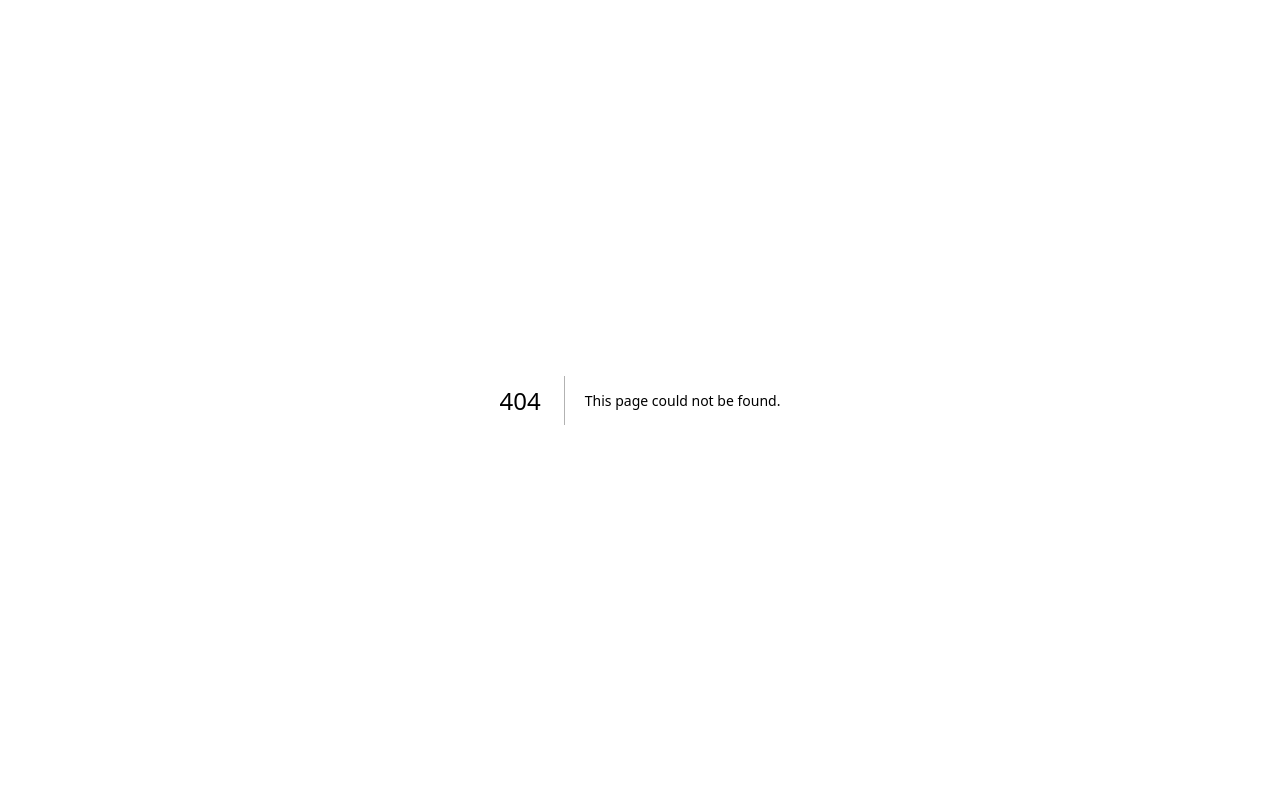
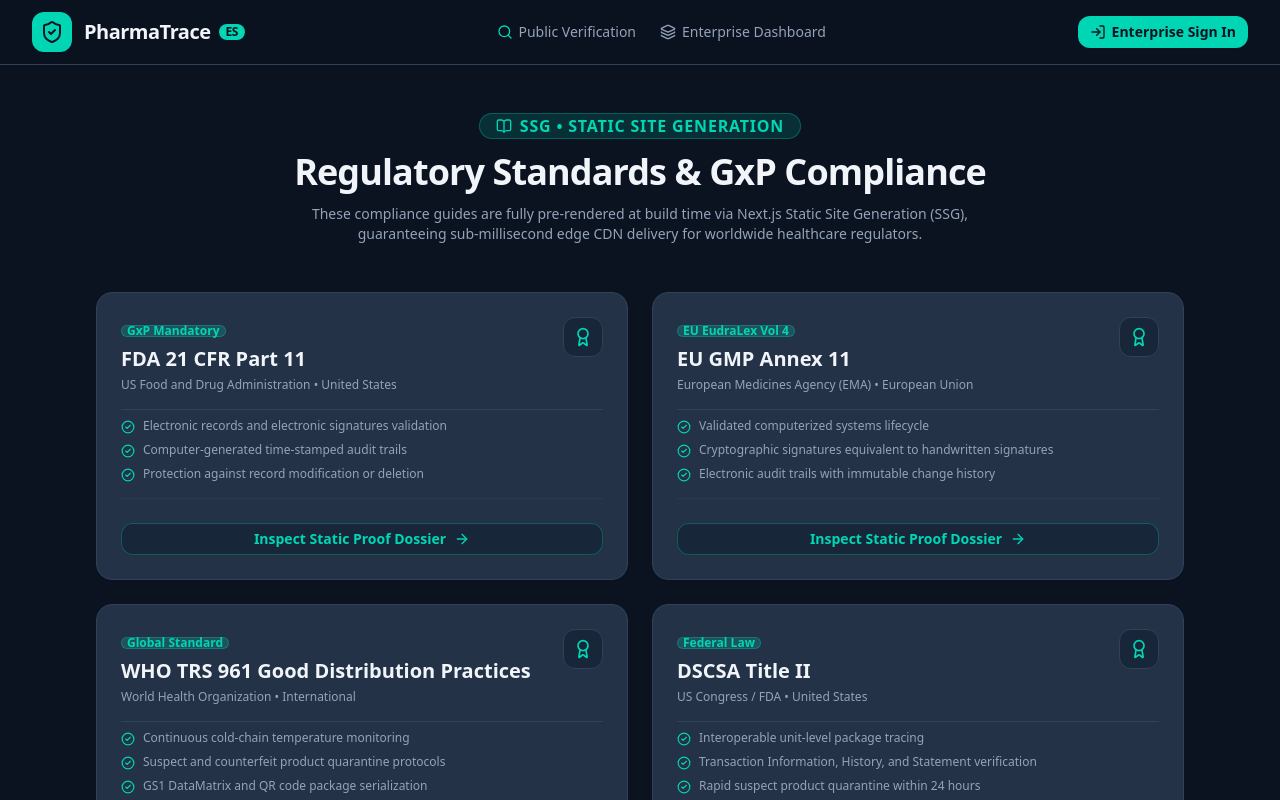
Before and after one commit to MirEashanZaman/pharma-trace-frontend, a Next.js app: page /standards in a window 1280 px wide. Before the commit this address had no page. Shown: the top 800 px of the page. Built offline with nearby package versions, Linux system fonts and the light colour scheme; no server answers.

Commit message:
feat(standards): add SSG regulatory standards directory hub

```diff
--- /dev/null
+++ b/app/standards/page.tsx
@@ -0,0 +1,144 @@
+import React from 'react';
+import Link from 'next/link';
+import { Navigation } from '@/components/navigation';
+import { ShieldCheck, Award, ArrowRight, CheckCircle2, Lock, FileText, Cpu, BookOpen } from 'lucide-react';
+
+interface StandardSummary {
+  slug: string;
+  title: string;
+  authority: string;
+  jurisdiction: string;
+  classification: string;
+  highlights: string[];
+}
+
+const STANDARDS_LIST: StandardSummary[] = [
+  {
+    slug: 'fda-21-cfr-part-11',
+    title: 'FDA 21 CFR Part 11',
+    authority: 'US Food and Drug Administration',
+    jurisdiction: 'United States',
+    classification: 'GxP Mandatory',
+    highlights: [
+      'Electronic records and electronic signatures validation',
+      'Computer-generated time-stamped audit trails',
+      'Protection against record modification or deletion',
+    ],
+  },
+  {
+    slug: 'eu-gmp-annex-11',
+    title: 'EU GMP Annex 11',
+    authority: 'European Medicines Agency (EMA)',
+    jurisdiction: 'European Union',
+    classification: 'EU EudraLex Vol 4',
+    highlights: [
+      'Validated computerized systems lifecycle',
+      'Cryptographic signatures equivalent to handwritten signatures',
+      'Electronic audit trails with immutable change history',
+    ],
+  },
+  {
+    slug: 'who-trs-961',
+    title: 'WHO TRS 961 Good Distribution Practices',
+    authority: 'World Health Organization',
+    jurisdiction: 'International',
+    classification: 'Global Standard',
+    highlights: [
+      'Continuous cold-chain temperature monitoring',
+      'Suspect and counterfeit product quarantine protocols',
+      'GS1 DataMatrix and QR code package serialization',
+    ],
+  },
+  {
+    slug: 'dscta-us-title-ii',
+    title: 'DSCSA Title II',
+    authority: 'US Congress / FDA',
+    jurisdiction: 'United States',
+    classification: 'Federal Law',
+    highlights: [
+      'Interoperable unit-level package tracing',
+      'Transaction Information, History, and Statement verification',
+      'Rapid suspect product quarantine within 24 hours',
+    ],
+  },
+];
+
+export default function StandardsIndexPage() {
+  return (
+    <div className="min-h-screen bg-[#0B1220] text-[#F1F5F9] flex flex-col font-sans">
+      <Navigation />
+
+      <main className="flex-1 max-w-6xl mx-auto px-4 sm:px-6 lg:px-8 py-12 w-full">
+        <div className="text-center space-y-3 mb-12">
+          <div className="inline-flex items-center gap-2 badge badge-lg bg-[#00D6B4]/15 text-[#00D6B4] border border-[#00D6B4]/30 font-semibold uppercase tracking-wider py-3 px-4">
+            <BookOpen className="h-4 w-4 text-[#00D6B4]" /> SSG &bull; Static Site Generation
+          </div>
+          <h1 className="text-3xl sm:text-4xl font-extrabold tracking-tight text-[#F1F5F9]">
+            Regulatory Standards & GxP Compliance
+          </h1>
+          <p className="text-[#94A3B8] text-sm max-w-2xl mx-auto">
+            These compliance guides are fully pre-rendered at build time via Next.js Static Site Generation (SSG), guaranteeing sub-millisecond edge CDN delivery for worldwide healthcare regulators.
+          </p>
+        </div>
+
+        <div className="grid grid-cols-1 md:grid-cols-2 gap-6 mb-12">
+          {STANDARDS_LIST.map((std) => (
+            <div
+              key={std.slug}
+              className="card bg-[#243247] border border-[#304257] shadow-sm rounded-2xl p-6 flex flex-col justify-between hover:border-[#00D6B4]/50 transition group"
+            >
+              <div className="space-y-4">
+                <div className="flex items-start justify-between gap-3">
+                  <div className="space-y-1">
+                    <span className="badge badge-xs bg-[#00D6B4]/20 text-[#00D6B4] border border-[#00D6B4]/30 font-bold">
+                      {std.classification}
+                    </span>
+                    <h2 className="text-xl font-bold text-[#F1F5F9] group-hover:text-[#00D6B4] transition">
+                      {std.title}
+                    </h2>
+                    <p className="text-xs text-[#94A3B8]">
+                      {std.authority} &bull; {std.jurisdiction}
+                    </p>
+                  </div>
+                  <div className="h-10 w-10 rounded-xl bg-[#172638] border border-[#304257] flex items-center justify-center text-[#00D6B4] shrink-0">
+                    <Award className="h-5 w-5" />
+                  </div>
+                </div>
+
+                <div className="space-y-2 pt-2 border-t border-[#304257]">
+                  {std.highlights.map((h, i) => (
+                    <div key={i} className="flex items-start gap-2 text-xs text-[#94A3B8]">
+                      <CheckCircle2 className="h-3.5 w-3.5 text-[#00D6B4] shrink-0 mt-0.5" />
+                      <span>{h}</span>
+                    </div>
+                  ))}
+                </div>
+              </div>
+
+              <div className="pt-6 mt-4 border-t border-[#304257]/60">
+                <Link
+                  href={`/standards/${std.slug}`}
+                  className="btn btn-sm w-full bg-[#172638] hover:bg-[#1E2E44] text-[#00D6B4] border border-[#00D6B4]/30 hover:border-[#00D6B4] rounded-xl font-bold flex items-center justify-center gap-2 transition"
+                >
+                  Inspect Static Proof Dossier <ArrowRight className="h-4 w-4" />
+                </Link>
+              </div>
+            </div>
+          ))}
+        </div>
+
+        <div className="card bg-[#172638] border border-[#304257] rounded-2xl p-6 space-y-3">
+          <div className="flex items-center gap-2 text-[#00D6B4] text-xs font-bold uppercase tracking-wider">
+            <Cpu className="h-4 w-4" /> Technical Architecture Note
+          </div>
+          <h3 className="text-base font-bold text-[#F1F5F9]">
+            Build-Time Deterministic Compilation (SSG)
+          </h3>
+          <p className="text-xs text-[#94A3B8] leading-relaxed">
+            The regulatory documentation routes are compiled to static HTML during `next build` using `generateStaticParams`. Because the legal definitions of FDA 21 CFR Part 11, EU Annex 11, and DSCSA Title II are static statutes, generating static pages eliminates runtime latency, bypasses server load, and allows offline distribution in field inspections.
+          </p>
+        </div>
+      </main>
+    </div>
+  );
+}
```
